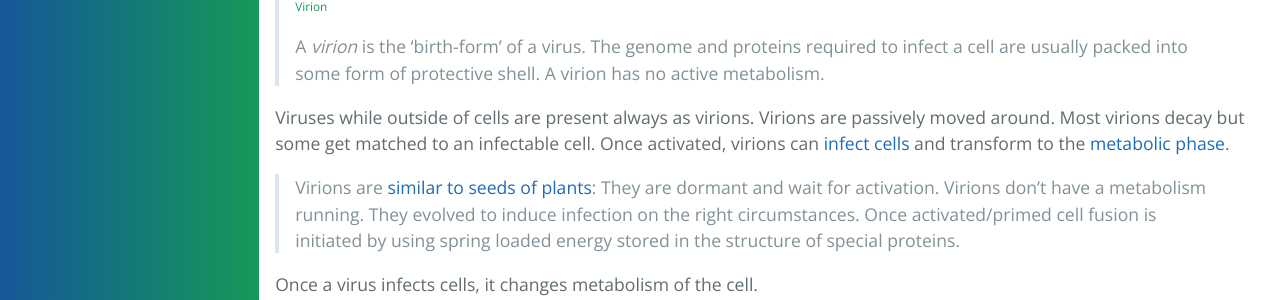
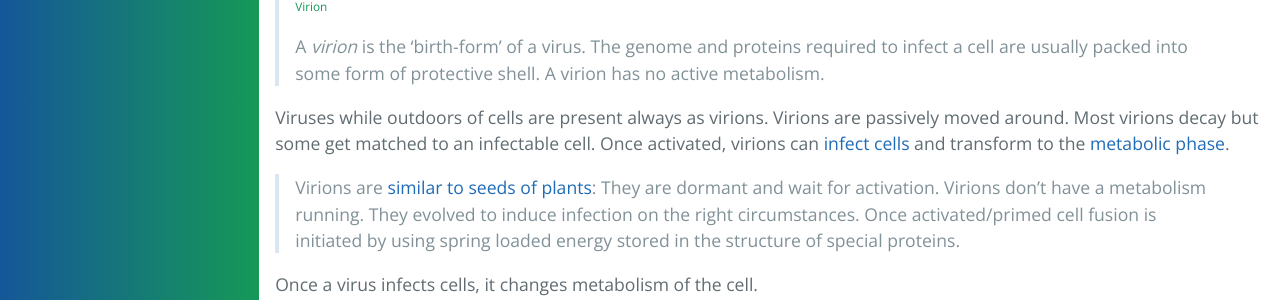
Before and after one commit to forestgrape/coronavirus, a Jekyll site: the page built from 2_biological/coronavirus.md, in a window 1280 px wide and 900 px high, scrolled down 6605 px. Shown: the part 155-455 px from the top of the window. Built offline with Jekyll 4.4.1, drawn with Linux system fonts in a browser that asks for light colours; our own code applies the rules of GitHub Pages for plain Markdown files; some of the changed text lies outside the part shown.

Commit message:
formulations

```diff
--- a/2_biological/coronavirus.md
+++ b/2_biological/coronavirus.md
@@ -203,7 +203,7 @@
 > ###### Virion
 > A *virion* is the 'birth-form' of a virus. The genome and proteins required to infect a cell are usually packed into some form of protective shell. A virion has no active metabolism.
 
-Viruses while outside of cells are present always as virions. Virions are passively moved around. Most virions decay but some get matched to an infectable cell. Once activated, virions can [infect cells](#infected-cell) and transform to the [metabolic phase](#metabolic-phase).
+Viruses while outdoors of cells are present always as virions. Virions are passively moved around. Most virions decay but some get matched to an infectable cell. Once activated, virions can [infect cells](#infected-cell) and transform to the [metabolic phase](#metabolic-phase).
 
 > Virions are [similar to seeds of plants](#plant-seeds-to-virions): They are dormant and wait for activation. Virions don't have a metabolism running. They evolved to induce infection on the right circumstances. Once activated/primed cell fusion is initiated by using spring loaded energy stored in the structure of special proteins.
 
@@ -259,7 +259,7 @@
 <!--
 #### life cycle of a coronavirus entity
 [in rework in ideas to explore section]
-In outside living vertebrate hosts, the typical life cycle of a coronavirus entity is [citations and argumentation in work]:
+In outdoors living vertebrate hosts, the typical life cycle of a coronavirus entity is [citations and argumentation in work]:
 * enter the respiratory system
 * spread to the lower respiratory tract and replicate to high titers (often in ciliated epithelial cells)
 * diminish parts of the host immune system
@@ -279,7 +279,7 @@
     - Water in lakes and rivers: These waters serve as an intermediate place for many virions.
     - Fluid in an organism: Virions of viruses infecting multicellular life first start out in the fluids of the hosts and in many cases never leave the host fluids.
     - Water droplets can be dissolved in air.
-    - Air. Air contains reactive oxygen and most virions will be destroyed, since they expose activator proteins on the outside. Coronavirus virions are a rare exception staying infectious in dry form.
+    - Air. Air contains reactive oxygen and most virions will be destroyed, since they expose activator proteins on the outdoor. Coronavirus virions are a rare exception staying infectious in dry form.
 * __Material attached to__: These can be any solid material e.g. a part of living organism or any kind of non living matter. The movement of virions follows the movement of the materials attached to. These particles are in turn dissolved in fluids, mostly water, or attached to other particles.
 
 
@@ -587,7 +587,7 @@
 
 ##### Caveats of ACE2 Detection
 [in work, verification needed]
-For serving as an entry point, ACE2 needs to be built into the cell membrane as a receptor i.e. being useable from the outside. If _both_ of above methods are positive, this is very likely [antibody staining is likely enough, to check]. Since coronaviruses have a preference for [apical tissue sites](#tissue-tropism) ACE2 should be expressed on the apical sites.
+For serving as an entry point, ACE2 needs to be built into the cell membrane as a receptor i.e. being useable from the outdoor. If _both_ of above methods are positive, this is very likely [antibody staining is likely enough, to check]. Since coronaviruses have a preference for [apical tissue sites](#tissue-tropism) ACE2 should be expressed on the apical sites.
 * [Antibody staining](antibody-staining) alone can yield false positives if the cells are not properly cleaned and ACE2 is just attached to the cell without being built into the cell membrane.
 * [Measuring mRNA](#measure-mrna) just detects if the cells produces ace2. But proteins produced by a cell can
     - stay in the cell e.g. in the cytoplasm or move into the nucleus
```
